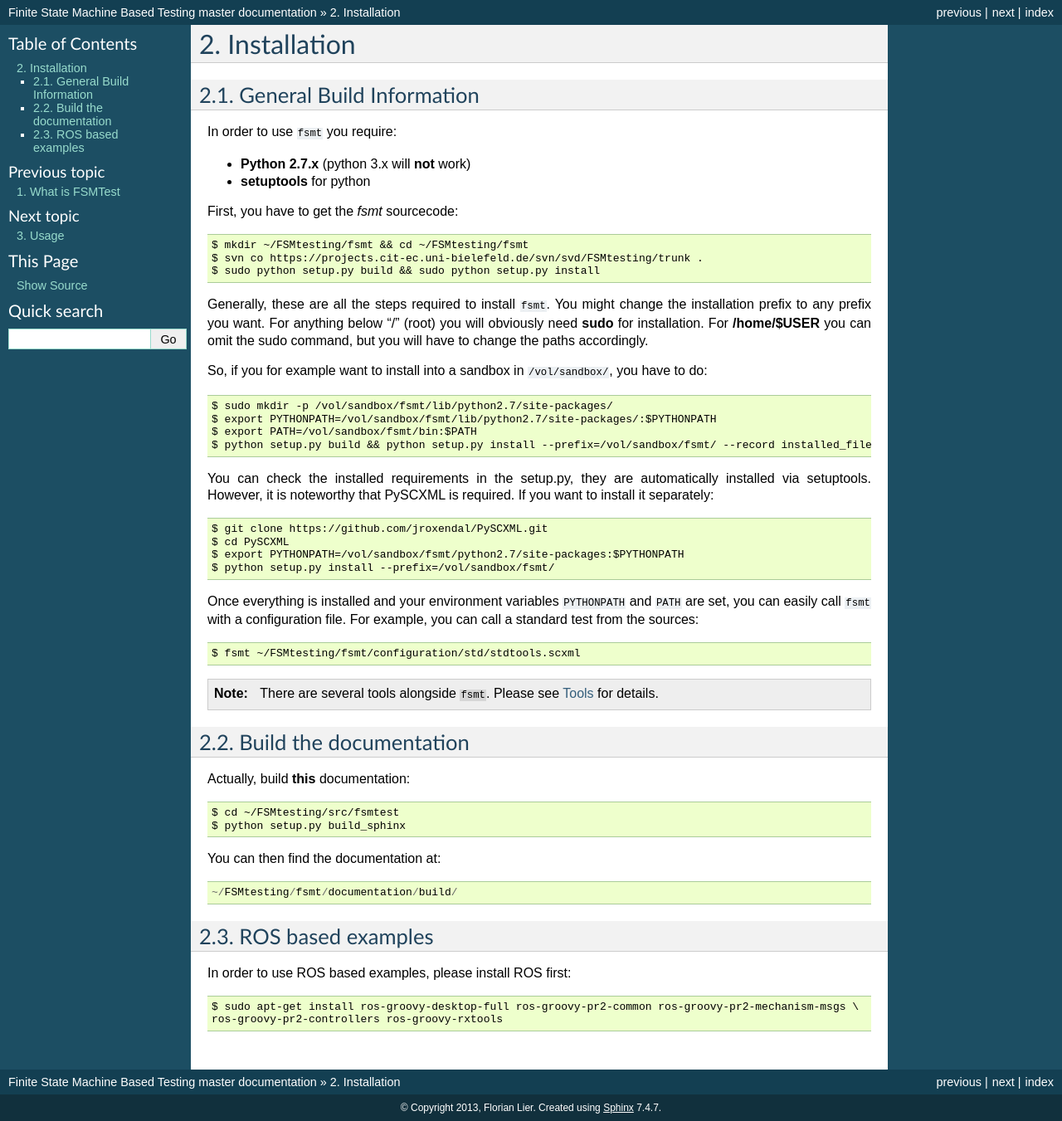
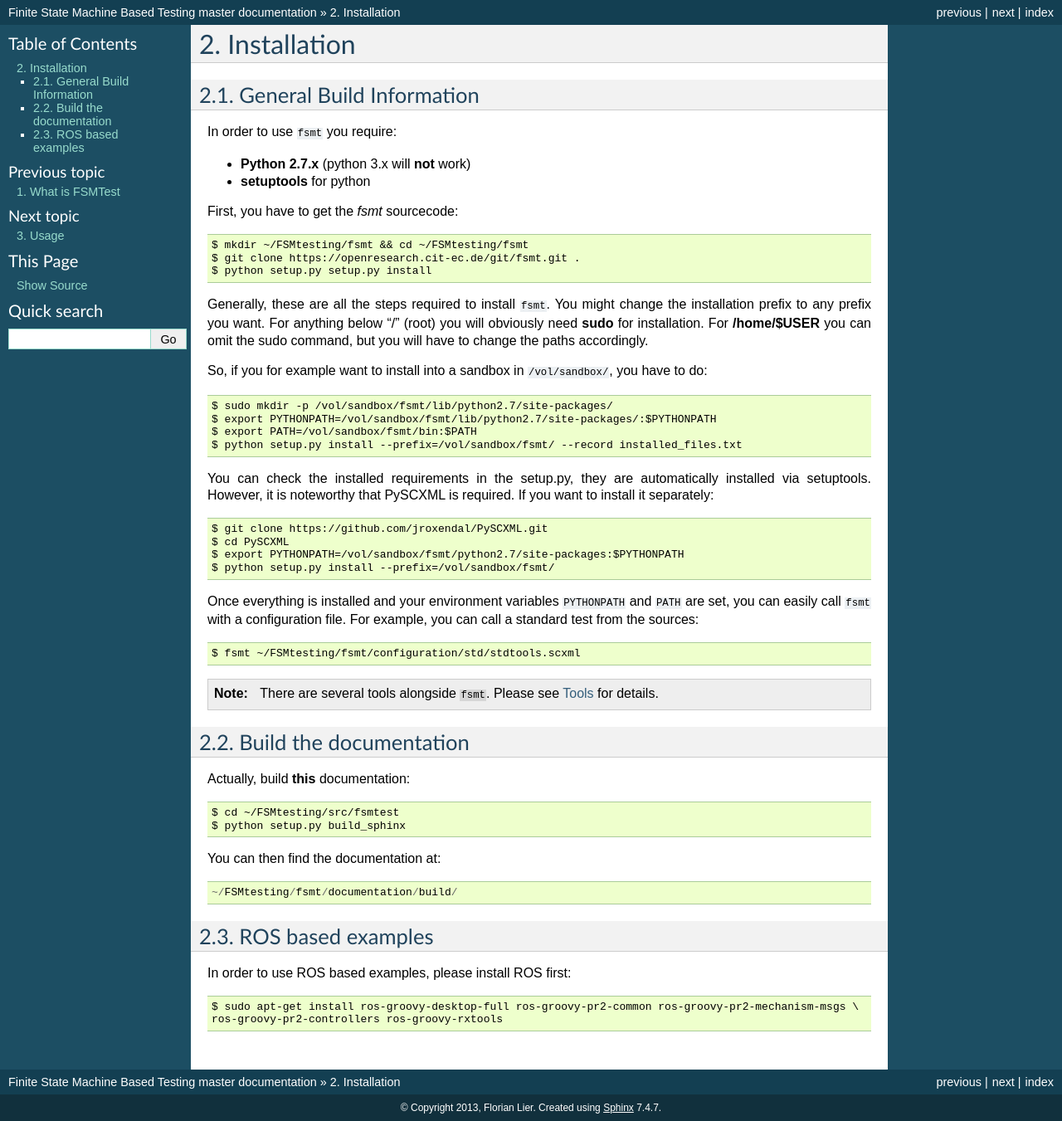
Before and after one commit to jon-weisz/fsmt, a Sphinx documentation site: the page built from documentation/source/installation.rst, in a window 1280 px wide. Shown: the whole page at 83% size. Built offline with Sphinx 7.4.7, drawn with Linux system fonts in a browser that asks for light colours; formulas are drawn with MathJax 3.

Commit message:
Fixed install path and repo

```diff
--- a/documentation/source/installation.rst
+++ b/documentation/source/installation.rst
@@ -9,12 +9,11 @@ In order to use ``fsmt`` you require:
 * **Python 2.7.x** (python 3.x will **not** work)
 * **setuptools** for python
 
-
 First, you have to get the `fsmt` sourcecode::
 
 	$ mkdir ~/FSMtesting/fsmt && cd ~/FSMtesting/fsmt
-	$ svn co https://projects.cit-ec.uni-bielefeld.de/svn/svd/FSMtesting/trunk .
-	$ sudo python setup.py build && sudo python setup.py install
+	$ git clone https://openresearch.cit-ec.de/git/fsmt.git .
+	$ python setup.py setup.py install
 
 Generally, these are all the steps required to install ``fsmt``. You might
 change the installation prefix to any prefix you want. For
@@ -28,7 +27,7 @@ you have to do::
    $ sudo mkdir -p /vol/sandbox/fsmt/lib/python2.7/site-packages/
    $ export PYTHONPATH=/vol/sandbox/fsmt/lib/python2.7/site-packages/:$PYTHONPATH
    $ export PATH=/vol/sandbox/fsmt/bin:$PATH
-   $ python setup.py build && python setup.py install --prefix=/vol/sandbox/fsmt/ --record installed_files.txt
+   $ python setup.py install --prefix=/vol/sandbox/fsmt/ --record installed_files.txt
 
 You can check the installed requirements in the setup.py, they are automatically
 installed via setuptools. However, it is noteworthy that PySCXML is required.
```
